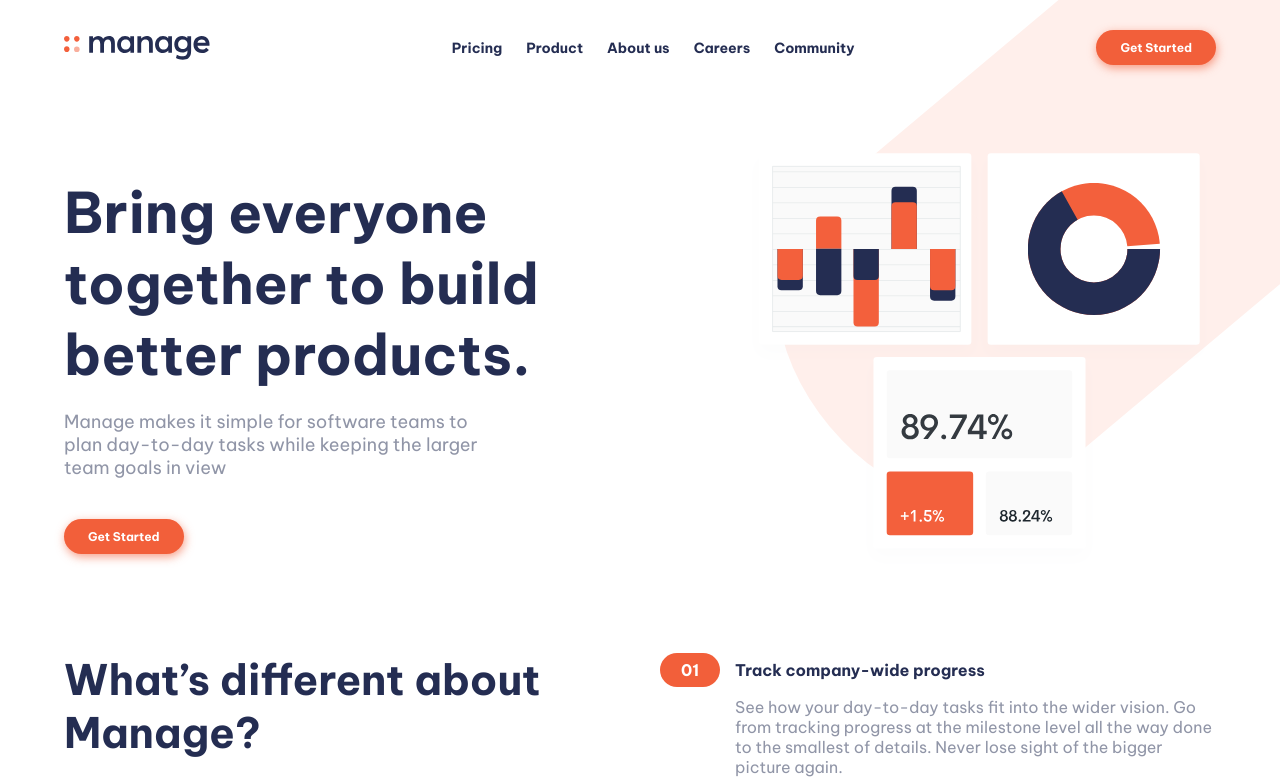
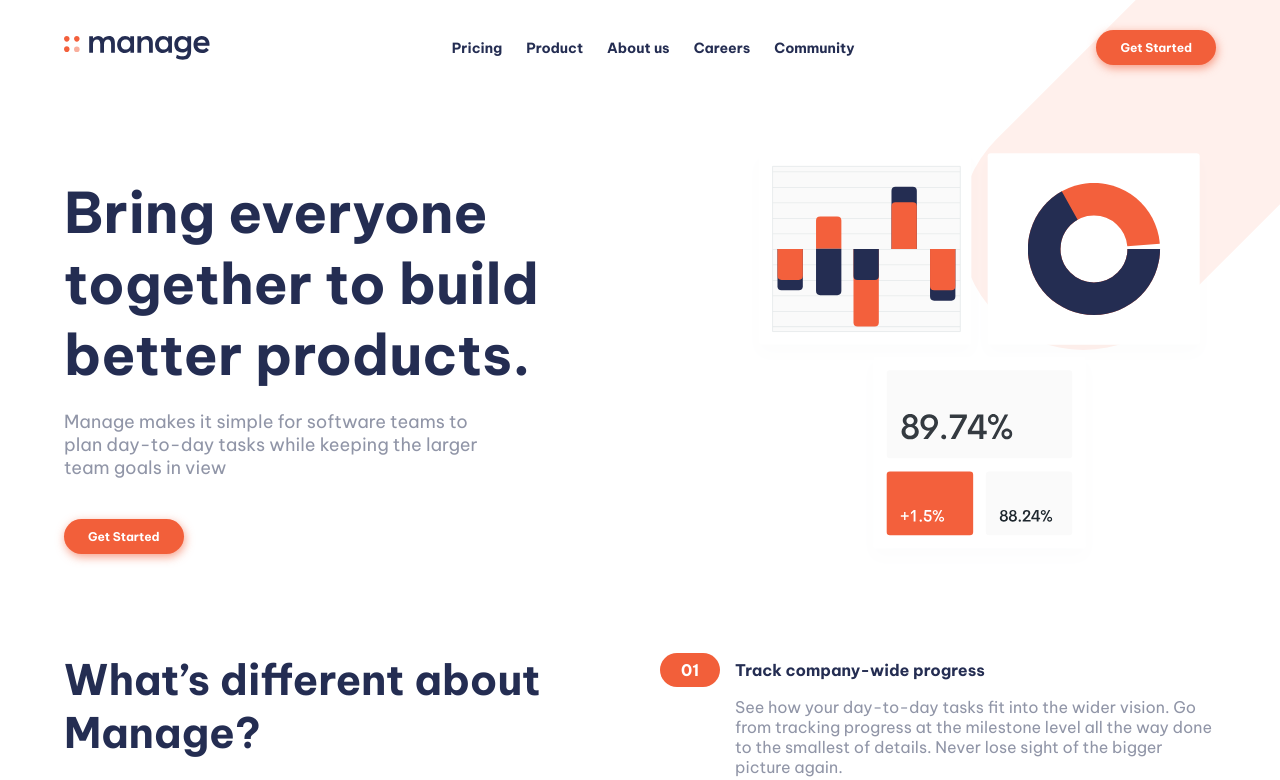
Before and after one commit to Luisgustavom1/Manage-challenge-hub, a React (Vite) app: page / in a window 1280 px wide. Shown: the top 780 px of the page. Built offline with nearby package versions, Linux system fonts and the light colour scheme.

Commit message:
change illustration for images

```diff
--- a/src/Components/CallActionSection/index.tsx
+++ b/src/Components/CallActionSection/index.tsx
@@ -6,7 +6,6 @@ import "./styles.scss";
 function CallActionSection() {
   return (
     <section className="container-call-action">
-      <div className="illustration-side" />
       <span className="content-call-action">
         <p className="title-lg">Simplify how your team works today.</p>
         <Button color="secondary">Get Started</Button>
--- a/src/Components/CallActionSection/styles.scss
+++ b/src/Components/CallActionSection/styles.scss
@@ -2,7 +2,7 @@
 
 .container-call-action {
   width: 100vw;
-  background-color: $--tw-primary-red;
+  background: $--tw-primary-red url(../../Assets/svg/bg-simplify-section-desktop.svg) no-repeat right -160px bottom -10px;
   margin-top: 40px;
   position: relative;
   overflow: hidden;
@@ -26,38 +26,14 @@
   }
 }
 
-.illustration-side {
-  width: 15%;
-    height: 145%;
-    background-color: $--tw-neutral-red;
-    opacity: 0.08;
-    bottom: -50%;
-    left: 30%;
-    position: absolute;
-    transform: rotate(45deg);
+@media (max-width: 471px) {
+  .container-call-action {
+    background: $--tw-primary-red url(../../Assets/svg/bg-simplify-section-mobile.svg) no-repeat left 0 bottom -10px;
+    background-size: 80px;
 
-  &:after {
-    content: '';
-    display: block;
-    width: 100%;
-    height: 60%;
-    border-radius: 50%;
-    background-color: $--tw-neutral-red;
-    position: relative;
-    top: -90px;
-  }
-}
-
-@media (max-width: 388px) {
-  .container-call-action {
     .content-call-action {
       justify-content: center;
       text-align: center;
     }
   }
-
-  .illustration-side {
-    bottom: -10%;
-    left: -40%;
-  }
 }
--- a/src/Components/Header/index.tsx
+++ b/src/Components/Header/index.tsx
@@ -1,4 +1,6 @@
 import React from "react";
+
+import imgIllustration from "../../Assets/svg/bg-tablet-pattern.svg";
 import Button from "../Button";
 import MenuHamburguer from "./MenuHamburguer";
 import NavLinks from "./NavLinks";
@@ -30,16 +32,10 @@ function Header() {
             </g>
           </g>
         </svg>
-        <NavLinks isOpen={open}/>
-        <MenuHamburguer
-          isOpen={open}
-          setIsOpen={setOpen}
-        />
-        <Button>
-          Get Started
-        </Button>
+        <NavLinks isOpen={open} />
+        <MenuHamburguer isOpen={open} setIsOpen={setOpen} />
+        <Button>Get Started</Button>
       </div>
-      <div className="top-illustration illustration"></div>
     </header>
   );
 }
--- a/src/Components/Header/styles.scss
+++ b/src/Components/Header/styles.scss
@@ -12,33 +12,6 @@
   }
 }
 
-.illustration {
-  position: absolute;
-  z-index: -1;
-  min-width: 350px;
-  width: 40vw;
-  min-height: 280px;
-  height: 45vh;
-  background: $--tw-neutral-red;
-  transform: rotate(-40deg);
-
-  &::after {
-    background: $--tw-neutral-red;
-    width: 50%;
-    height: 100%;
-    left: -25%;
-    content: '';
-    display: block;
-    z-index: -1;
-    position: relative;
-    border-radius: 50%;
-  }
-  &.top-illustration {
-    right: -100px;
-    top: 0;
-  }
-}
-
 @media (max-width: 768px) {
   .container-header {
     button {
--- a/src/Styles/global.scss
+++ b/src/Styles/global.scss
@@ -15,8 +15,9 @@ body {
   font-size: 16px;
   font-weight: 500;
   color: $--tw-primary-dark;
-  background: white;
   overflow-x: hidden;
+  background: #fff url(../Assets/svg/bg-tablet-pattern.svg) no-repeat right -140px top -110px;
+  background-size: 460px;
 }
 
 button, input, textarea {
```
